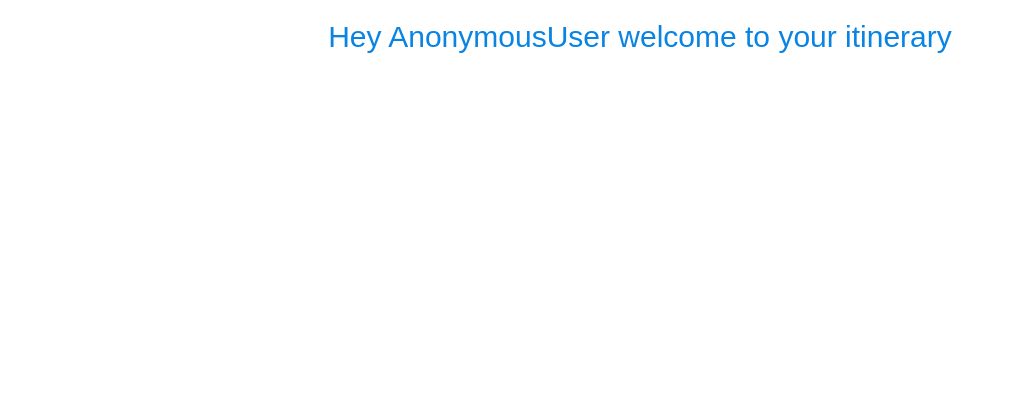
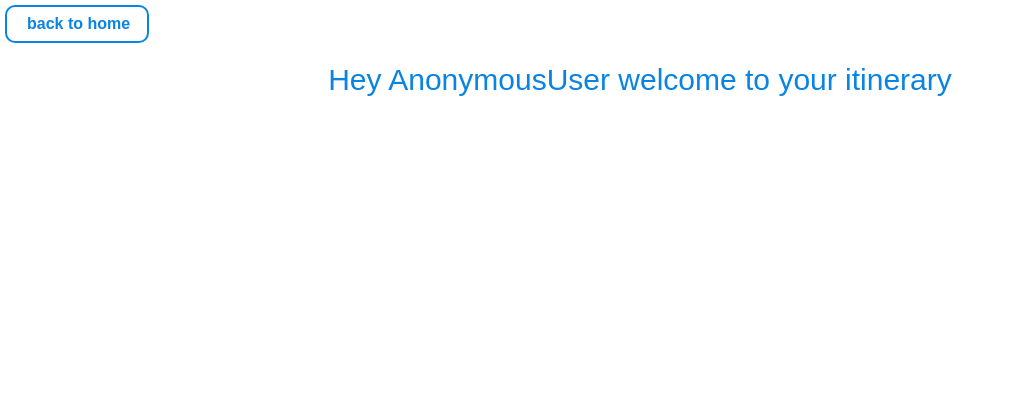
Before and after one commit to mihikagaonkar/MPR--Tour-It, a Django app: page /tourit/mytrips/ in a window 1280 px wide. Shown: the part 55-475 px from the top of the page, without its empty margins (0-1010 px from the left). Run offline with Django 3.2, Linux system fonts and the light colour scheme; some libraries are stand-ins or nearby versions.

Commit message:
add back to home button

```diff
--- a/django/mysite/static/css/itinerary.css
+++ b/django/mysite/static/css/itinerary.css
@@ -122,3 +122,25 @@ a:link, a:visited{
     text-align: center;
     margin-bottom: 10px;
 }
+.home_btn_trip{
+    margin: 5px 5px;
+    display: block;
+    padding: 8px 0px 8px 20px;
+    color: #0984E3;
+    width: 120px;
+    border: 2px solid #0984E3;
+    border-radius: 10px;
+    transition: all 250ms ease-in-out;
+    font-weight: bold;
+    background: none;
+    outline: 0;
+}
+
+.home-btn_trip:hover{
+    background-color: #0984E3;
+    color: white;
+}
+.home_btn_trip a{
+    text-decoration: none;
+    color: #0984E3;
+}
--- a/django/mysite/tourit/templates/tourit/itinerary.html
+++ b/django/mysite/tourit/templates/tourit/itinerary.html
@@ -19,7 +19,16 @@
 
 
     </nav>
-      <div class="hey">Hey {{request.user}} welcome to your itinerary</div>
+
+    <div>
+        <div class="home_btn_trip">
+          <a href="{% url 'tourit:user' %}">back to home</a>
+        </div>
+        <div class="hey">
+
+          Hey {{request.user}} welcome to your itinerary
+        </div>
+    </div>
       <div class="message">
       {% for message in messages %}
             {{message}}
--- a/django/mysite/tourit/templates/tourit/navbar.html
+++ b/django/mysite/tourit/templates/tourit/navbar.html
@@ -3,7 +3,7 @@
 
   <link rel="stylesheet" href="{% static '/css/navbar.css' %}">
     <nav>
-        <img id='logo' src="/images/logo.png" alt="logo">
+        <a href = "{% url 'tourit:user' %}" ><img id='logo' src="/images/logo.png" alt="logo"></a>
         <ul id='title'>
             <li>
                 <h1><a href = "{% url 'tourit:user' %}" >Tour It</a></h1>
```
Also changed, not shown: django/mysite/db.sqlite3.
